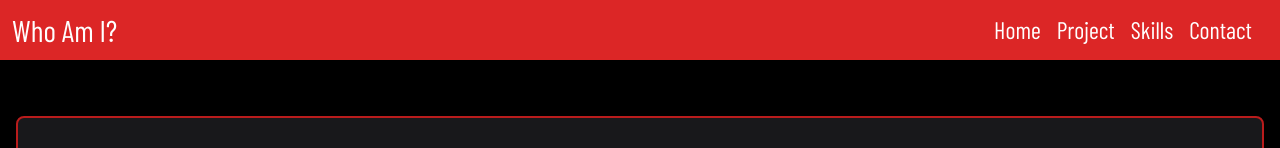
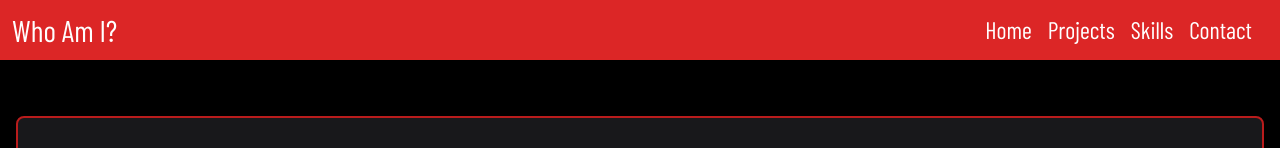
Before and after one commit to sthasaroj13/portfolio, a React (Vite) app: page / in a window 1280 px wide. Shown: the top 148 px of the page. Built offline with nearby package versions, Linux system fonts and the light colour scheme.

Commit message:
update3.0

```diff
--- a/src/App.jsx
+++ b/src/App.jsx
@@ -1,13 +1,6 @@
 import React from "react";
 import { BrowserRouter as Router } from "react-router-dom";
-import {
-  Link,
-  Element,
-  Events,
-  animateScroll as scroll,
-  scrollSpy,
-  scroller,
-} from "react-scroll";
+import { Link, Element, animateScroll as scroll } from "react-scroll";
 import Home from "./pages/Home";
 import Project from "./pages/Project";
 import Contacts from "./pages/Contacts";
@@ -58,7 +51,7 @@ function App() {
                 style={{ cursor: "pointer" }}
                 className=" hover:text-orange-300  text-2xl"
               >
-                Project
+                Projects
               </Link>
               <Link
                 activeClass="active"
```
